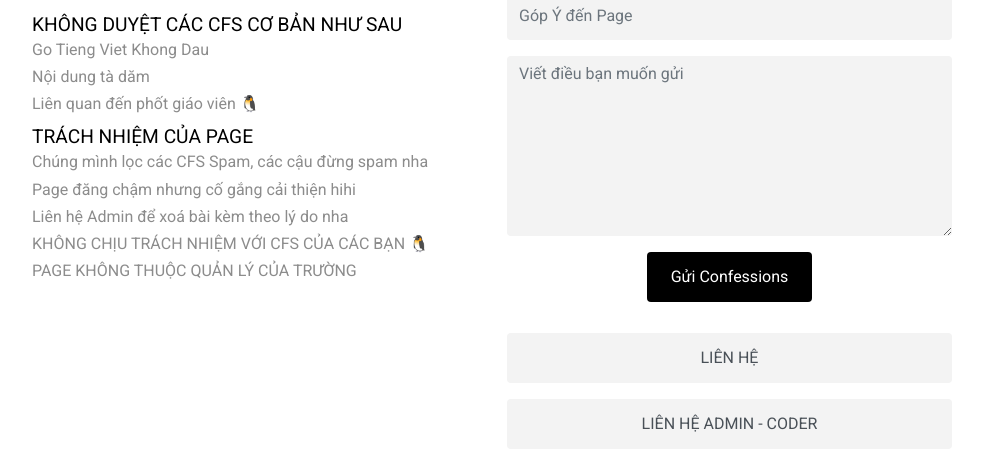
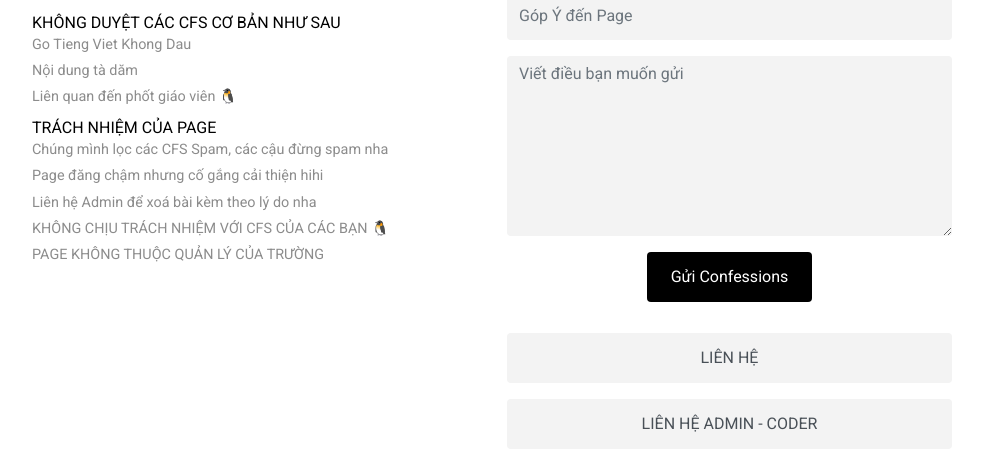
Before and after one commit to hoangjump/n2tcfs, a plain HTML site: page index.html in a window 1280 px wide. Shown: the part 300-770 px from the top of the page, without its empty margins (148-1130 px from the left). Drawn offline with Linux system fonts and the light colour scheme; a script that the page names is missing.

Commit message:
Add files via upload

```diff
--- a/index.html
+++ b/index.html
@@ -49,16 +49,16 @@
               <h3 class="heading mb-4">Hi bạn</h3>
               <p>Không ai có thể biết bạn là ai ;), bạn ơi nhấn gửi 1 lần thôi, giúp mình nhé</p>
 			  <h3 class="heading mb-4" style="line-height: 0.7;">Luật</h3>
-			  <h4 style="font-size:120%;">KHÔNG DUYỆT CÁC CFS CƠ BẢN NHƯ SAU</h4>
-			  <p style="font-size:100%;line-height: 0.7;">Go Tieng Viet Khong Dau</p>
-			  <p style="font-size:100%;line-height: 0.7;">Nội dung tà dăm</p>
-			  <p style="font-size:100%;line-height: 0.7;">Liên quan đến phốt giáo viên 🐧</p>
-			  <h4 style="font-size:120%;">TRÁCH NHIỆM CỦA PAGE</h4>
-			  <p style="font-size:100%;line-height: 0.7;">Chúng mình lọc các CFS Spam, các cậu đừng spam nha</p>
-			  <p style="font-size:100%;line-height: 0.7;">Page đăng chậm nhưng cố gắng cải thiện hihi</p>
-			  <p style="font-size:100%;line-height: 0.7;">Liên hệ Admin để xoá bài kèm theo lý do nha</p>
-			  <p style="font-size:100%;line-height: 0.7;">KHÔNG CHỊU TRÁCH NHIỆM VỚI CFS CỦA CÁC BẠN 🐧</p>
-			  <p style="font-size:100%;line-height: 0.7;">PAGE KHÔNG THUỘC QUẢN LÝ CỦA TRƯỜNG</p>
+			  <h4 style="font-size:100%;">KHÔNG DUYỆT CÁC CFS CƠ BẢN NHƯ SAU</h4>
+			  <p style="font-size:90%;line-height: 0.7;">Go Tieng Viet Khong Dau</p>
+			  <p style="font-size:90%;line-height: 0.7;">Nội dung tà dăm</p>
+			  <p style="font-size:90%;line-height: 0.7;">Liên quan đến phốt giáo viên 🐧</p>
+			  <h4 style="font-size:100%;">TRÁCH NHIỆM CỦA PAGE</h4>
+			  <p style="font-size:90%;line-height: 0.7;">Chúng mình lọc các CFS Spam, các cậu đừng spam nha</p>
+			  <p style="font-size:90%;line-height: 0.7;">Page đăng chậm nhưng cố gắng cải thiện hihi</p>
+			  <p style="font-size:90%;line-height: 0.7;">Liên hệ Admin để xoá bài kèm theo lý do nha</p>
+			  <p style="font-size:90%;line-height: 0.7;">KHÔNG CHỊU TRÁCH NHIỆM VỚI CFS CỦA CÁC BẠN 🐧</p>
+			  <p style="font-size:90%;line-height: 0.7;">PAGE KHÔNG THUỘC QUẢN LÝ CỦA TRƯỜNG</p>
 		  </div>
             <div class="col-md-6">
               <script type="text/javascript">
@@ -67,7 +67,7 @@
 				<iframe id="hidden_iframe" name="hidden_iframe" onload="if(submitted)" style="display: none;"></iframe>
 				<script>
 function myFunction() {
-  alert("CẢM ƠN BẠN, CFS ĐÃ ĐƯỢC GỬI, NHẤN 'OK' ĐỂ XÁC NHẬN - Dev Văn Hoàng");
+  alert("CẢM ƠN BẠN, CFS ĐÃ ĐƯỢC GỬI, NHẤN 'OK' ĐỂ XÁC NHẬN - Dev Văn Hoàng"); window.open("https://shope.ee/3V8QxwMc1R");
 }
 				</script>
 				<p style="color:black">N2T CONFESSIONS HERE</p>
```
